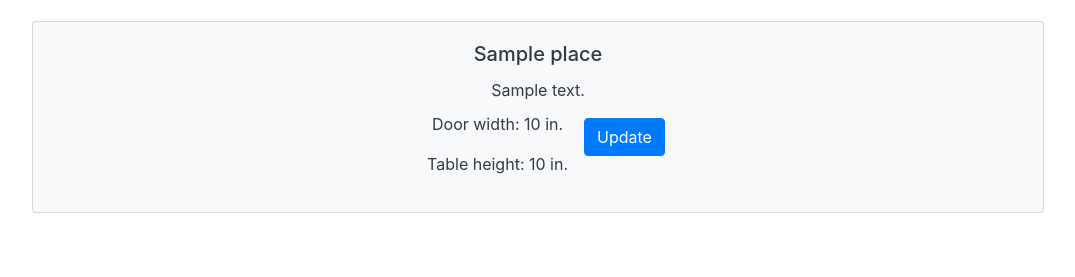
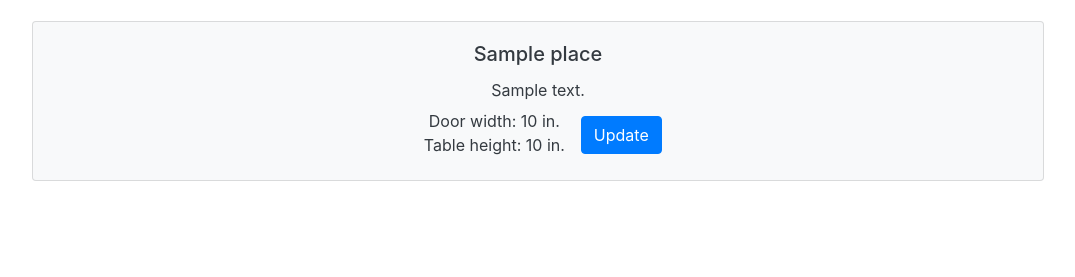
Before and after one commit to SlowMealCheese/accessibility-app, a Flask app: template templates/searched.html in a window 1280 px wide. Shown: the part 574-851 px from the top of the page, without its empty margins (102-1177 px from the left). After the commit the page ends 755 px from the top, so only its background shows below. Run offline with Flask 2, Linux system fonts and the light colour scheme; the template is opened without the code that fills it: most values are stand-ins (such as "Sample title", 1, 10 or a date in 2020); some libraries are stand-ins or nearby versions.

Commit message:
Centered widths and heights

```diff
--- a/static/styles.css
+++ b/static/styles.css
@@ -1,5 +1,29 @@
 .btn-primary {
     background-color: #007bff !important;
+}
+
+.dis-container {
+    height:100%;
+    position:relative;
+    /* transform: translate(0, -50%);
+    transform:translate(0, 1em); */
+    /* padding-top:50%;
+    padding-bottom:50%; */
+}
+
+.dis-inner {
+    position:relative;
+    transform:translate(0, -50%);
+    top:50%;
+}
+
+.door {
+    margin-bottom:0;
+}
+
+
+.table {
+    margin-bottom:0;
 }
 
 .card {
--- a/templates/index.html
+++ b/templates/index.html
@@ -8,8 +8,8 @@
     <h2 class="text-center">Business Accessibility Search</h2>
     <p class ="lead">Enter a location to find nearby businesses and their reported accessibility.</p>
     <form class="my-2 my-lg-0" action='/' method="POST">
-        <input id="mapsearch" class="form-control mr-sm-2" type="text" placeholder="Search Address" aria-label="Search" name='searchAddress'>
-        <button class="btn btn-outline-success my-2 my-sm-0" type="submit">Search</button>
+        <input id="mapsearch" class="form-control mr-sm-2" type="text" placeholder="ex: food in Boston" aria-label="Search" name='searchAddress'>
+        <button class="btn btn-outline-success my-2 my-sm-0" type="submit" style="transform: translate(0, -3px);">Search</button>
     </form>
 
     {% if success_message %}
--- a/templates/layout.html
+++ b/templates/layout.html
@@ -44,7 +44,7 @@
             </ul>
 			{% if not mainpage %}
 				<form class="form-inline my-2 my-lg-0" action='/' method="POST">
-					<input id="mapsearch" class="form-control mr-sm-2" type="text" placeholder="Search Address" aria-label="Search" name='searchAddress'>
+					<input id="mapsearch" class="form-control mr-sm-2" type="text" placeholder="ex: food in Boston" aria-label="Search" name='searchAddress'>
 					<button class="btn btn-success my-2 my-sm-0" type="submit">Search</button>
 				</form>
 			{% endif %}
--- a/templates/searched.html
+++ b/templates/searched.html
@@ -13,16 +13,16 @@
 			<h5 class="card-title">{{ place["name"] }}</h5>
 			<p class="card-text">{{ place["address"] }}</p>
 
-            <div class="d-flex flex-row justify-content-center">
+            <div class="d-flex flex-row justify-content-center" style="height:42px">
 
 				{% if place["wheelchair"] == 1 %}
 					{% set wheelchair_img = "/static/wctrue.png" %}
-					<div style="height:2em;width:2em;margin:0 10px;">
+					<div style="height:2em;width:2em;margin:0 10px 0 0;">
 						<img src="{{ wheelchair_img }}" style="width:2em;height:2em;">
 					</div>
 				{% elif place["wheelchair"] == 0 %}
 					{% set wheelchair_img = "/static/wcfalse.png" %}
-					<div style="height:2em;width:2em;margin:0 10px;">
+					<div style="height:2em;width:2em;margin:0 10px 0 0;">
 						<img src="{{ wheelchair_img }}" style="width:2em;height:2em;">
 					</div>
 				{% endif %}
@@ -30,12 +30,12 @@
 
 				{% if place["bathroom_access"] == 1 %}
 					{% set restroom_img = "/static/brtrue.png" %}
-					<div style="height:2em;width:2em;margin:0 10px;">
+					<div style="height:2em;width:2em;margin:0 10px 0 0;">
 						<img src="{{ restroom_img }}" style="width:2em;height:2em;">
 					</div>
 				{% elif place["bathroom_access"] == 0 %}
 					{% set restroom_img = "/static/brfalse.png" %}
-					<div style="height:2em;width:2em;margin:0 10px;">
+					<div style="height:2em;width:2em;margin:0 10px 0 0;">
 						<img src="{{ restroom_img }}" style="width:2em;height:2em;">
 					</div>
 				{% endif %}
@@ -43,7 +43,8 @@
 
 
 				{% if (place["door_width"] and place["door_width"]|string is not none) or (place["table_height"] and place["door_width"]|string is not none) %}
-					<div class="card-text" style="margin: -.4em 1em 0 1em">
+					<div class="card-text dis-container" style="margin: -.4em 1em 0 .6em">
+						<div class="dis-inner">
 							{% if place["door_width"] and place["door_width"]|string is not none %}
 							<p class="door">
 							Door width: {{ place["door_width"] }} in.
@@ -55,13 +56,14 @@
 							</p>
 							{% endif %}
 						</div>
+					</div>
 				{% endif %}
 
 
                 <form action="/report" method="get">
                     <input type="hidden" name="place_id" display="none" value="{{ place['placeid'] }}" />
                     <input type="hidden" name="place_name" display="none" value="{{ place['name'] }}" />
-                    <input type="submit" class="btn btn-primary" value="Update">
+                    <input type="submit" class="btn btn-primary" value="Update" style="position:relative;top:-2px;">
                 </form>
             </div>
 
```
Lines whose indentation alone changed are shown as unchanged.
